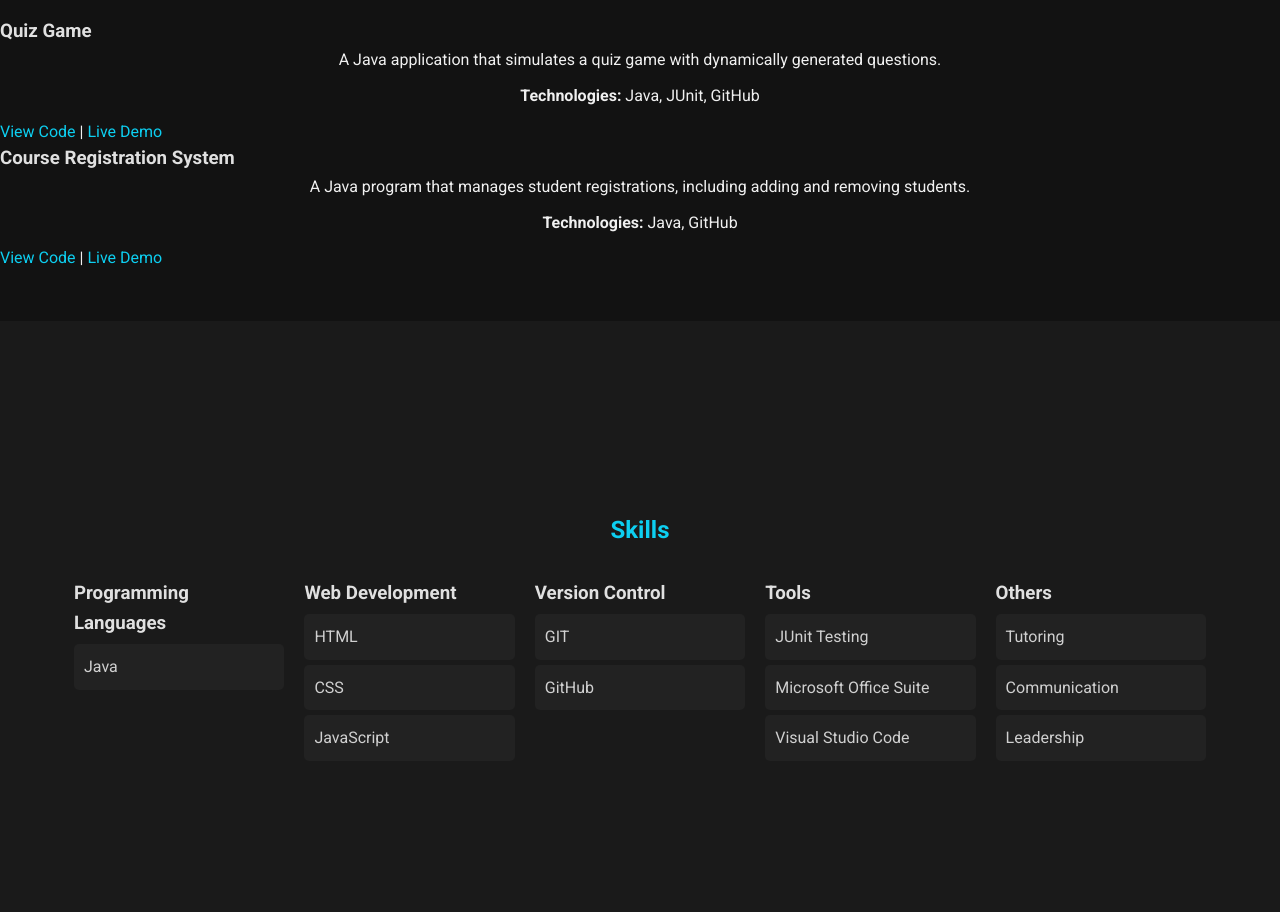
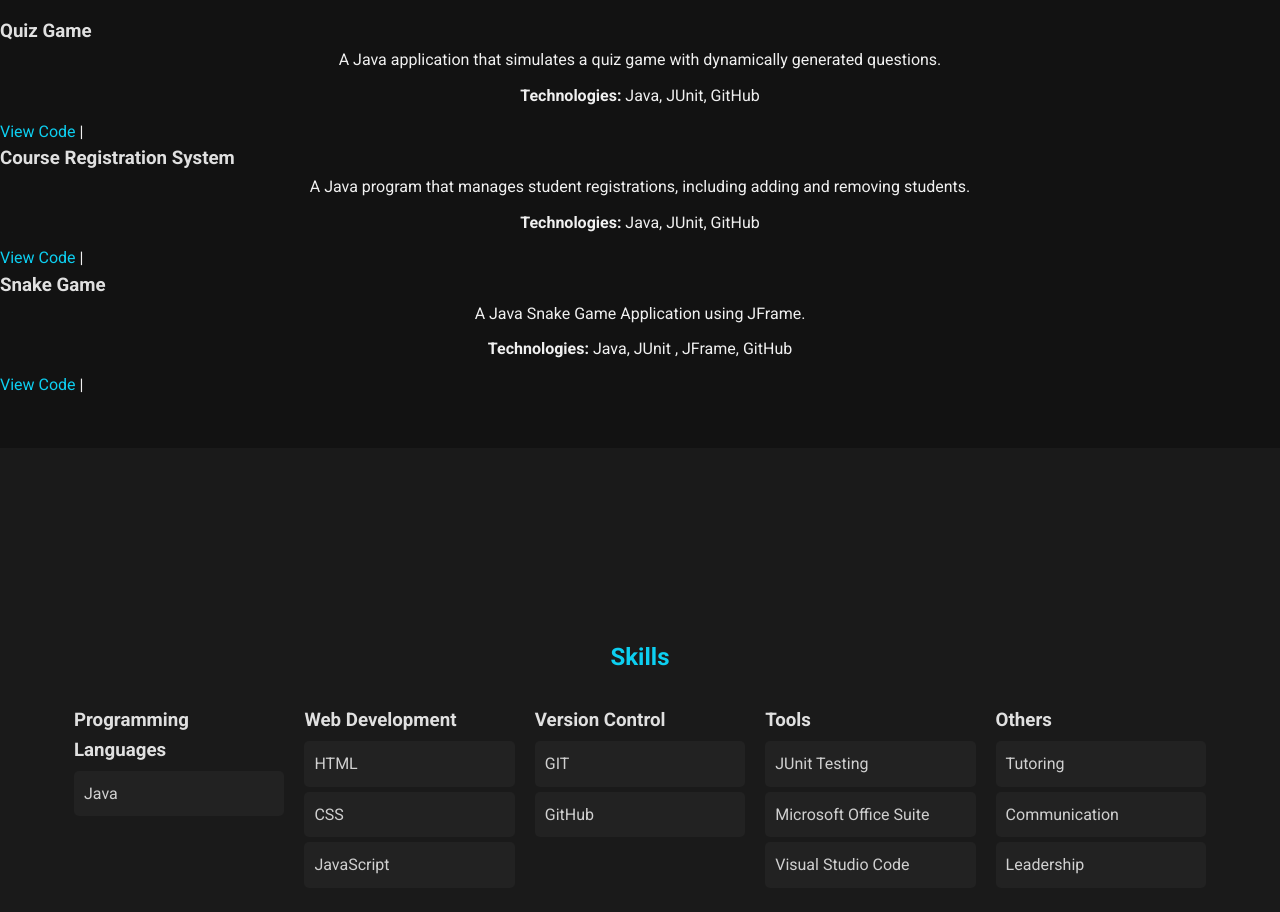
Before and after one commit to TlhogiVC/Letlhogonolo.github.io, a plain HTML site: page index.html in a window 1280 px wide. Shown: the part 1931-2843 px from the top of the page. Drawn offline with Linux system fonts and the light colour scheme.

Commit message:
Update index.html : Project section
Added the correct links to projects
Added a new project

```diff
--- a/index.html
+++ b/index.html
@@ -82,15 +82,19 @@
             <h3>Quiz Game</h3>
             <p>A Java application that simulates a quiz game with dynamically generated questions.</p>
             <p><strong>Technologies:</strong> Java, JUnit, GitHub</p>
-            <a href="https://github.com/Letlhogonolo-Kgatshe/quiz-game" target="_blank">View Code</a> |
-            <a href="https://your-live-demo-link.com" target="_blank">Live Demo</a>
+            <a href="https://github.com/Letlhogonolo-Kgatshe/Quiz-App.git" target="_blank">View Code</a> |
         </div>
         <div class="project">
             <h3>Course Registration System</h3>
             <p>A Java program that manages student registrations, including adding and removing students.</p>
-            <p><strong>Technologies:</strong> Java, GitHub</p>
-            <a href="https://github.com/Letlhogonolo-Kgatshe/course-registration-system" target="_blank">View Code</a> |
-            <a href="https://your-live-demo-link.com" target="_blank">Live Demo</a>
+            <p><strong>Technologies:</strong> Java, JUnit, GitHub</p>
+            <a href="https://github.com/Letlhogonolo-Kgatshe/Student-registry.git" target="_blank">View Code</a> |
+        </div>
+        <div class="project">
+            <h3>Snake Game</h3>
+            <p>A Java Snake Game Application using JFrame.</p>
+            <p><strong>Technologies:</strong> Java, JUnit , JFrame, GitHub</p>
+            <a href="https://github.com/Letlhogonolo-Kgatshe/SnakeGame.git" target="_blank">View Code</a> |
         </div>
     </section>
 
```
